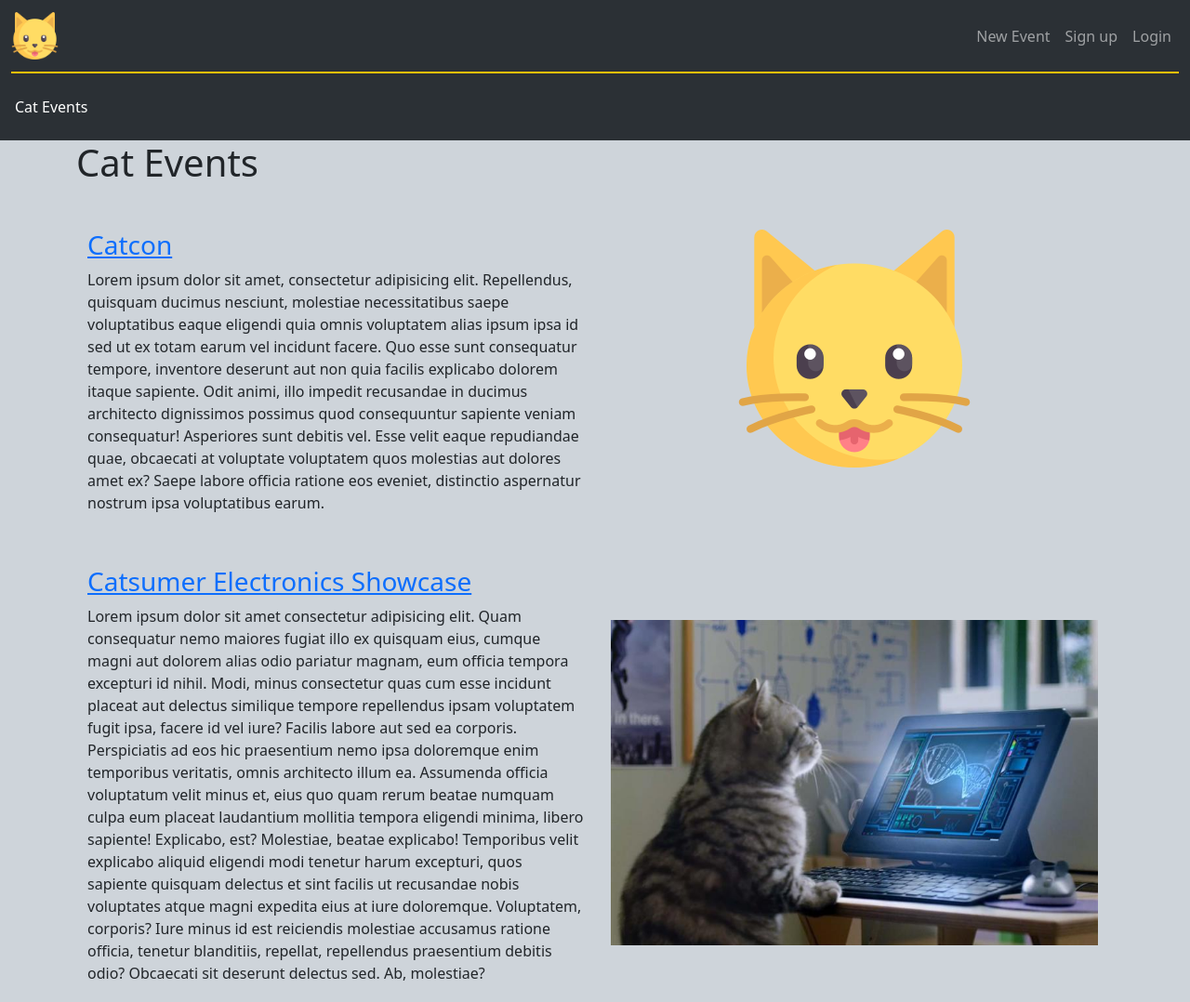
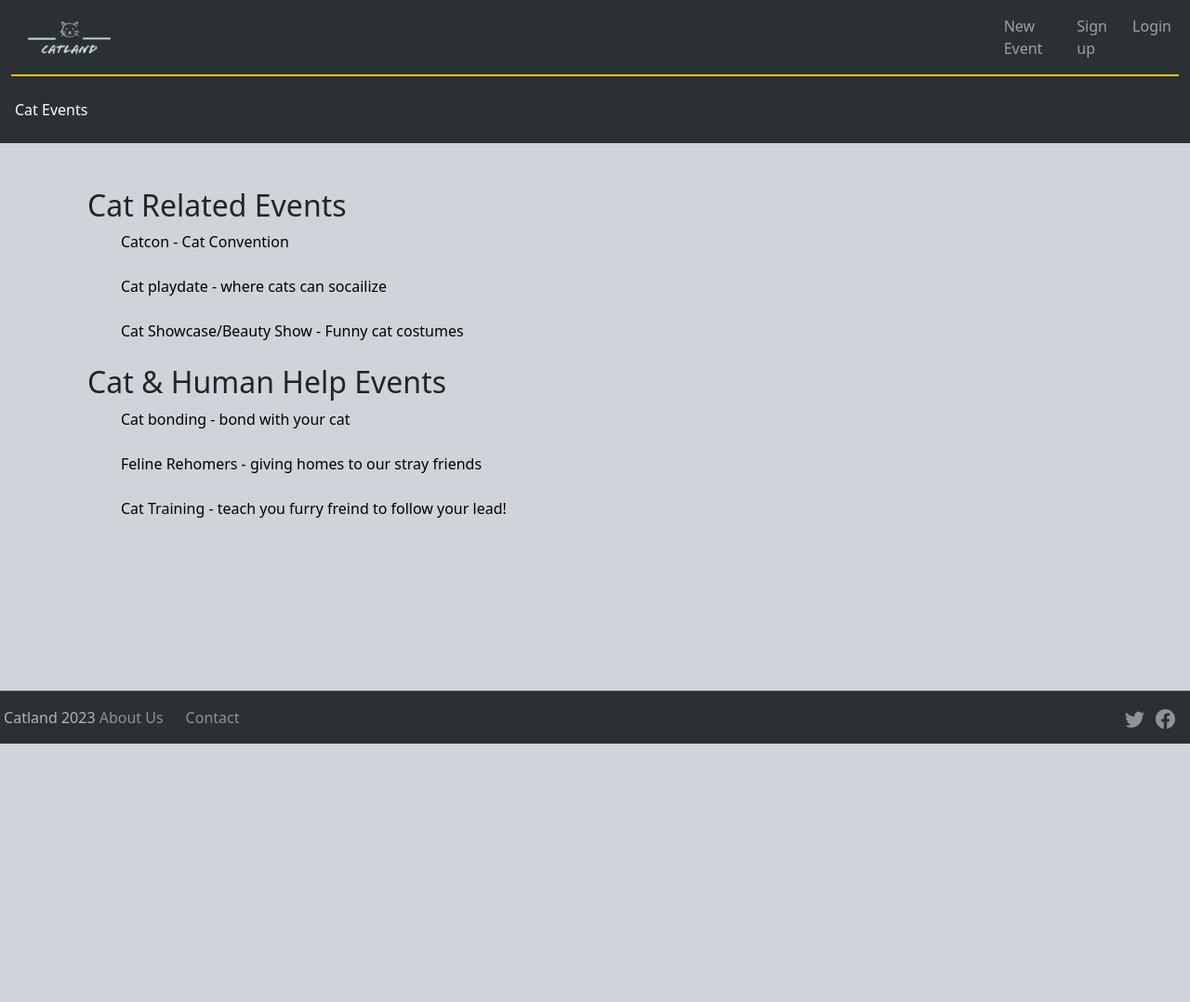
Before and after one commit to CesarCGuzman/ITIS-4166-Project-1, a plain HTML site: page events.html in a window 1280 px wide. Shown: the top 1078 px of the page at 93% size. After the commit the page ends 800 px from the top, so only its background shows below. Drawn offline with nearby package versions, Linux system fonts and the light colour scheme.

Commit message:
New logo, changed spacing, and some finishing touches at for part/project1

```diff
--- a/events.html
+++ b/events.html
@@ -12,7 +12,7 @@
 <body class="bg-dark-subtle">
     <nav class="navbar navbar-expand-lg bg-body-tertiary" data-bs-theme="dark">
         <div class="container-fluid">
-            <a class="navbar-brand" href="index.html"><img src="/images/cat.png" alt="" class="nav-img-fluid"></a>
+            <a class="navbar-brand py-0" href="index.html"><img src="/images/catland-logos_transparent.png" alt="" class="nav-img-fluid"></a>
             <button class="navbar-toggler" type="button" data-bs-toggle="collapse" data-bs-target="#navbarText" aria-controls="navbarText" aria-expanded="false" aria-label="Toggle navigation">
                 <span class="navbar-toggler-icon"></span>
             </button>
@@ -46,51 +46,46 @@
 
     <!--Body-->
     <div class="container">
-        <h1>Cat Events</h1>
-        <div class="container mt-5">
-            <div class="row mb-n5 events-row-1">
-                <div class="col">
-                    <a href="event_detail.html"><h3>Catcon</h3></a>
-                    <p>Lorem ipsum dolor sit amet, consectetur adipisicing elit. Repellendus,
-                        quisquam ducimus nesciunt, molestiae necessitatibus saepe voluptatibus
-                        eaque eligendi quia omnis voluptatem alias ipsum ipsa id sed ut ex totam
-                        earum vel incidunt facere. Quo esse sunt consequatur tempore, inventore
-                        deserunt aut non quia facilis explicabo dolorem itaque sapiente. Odit animi,
-                        illo impedit recusandae in ducimus architecto dignissimos possimus quod
-                        consequuntur sapiente veniam consequatur! Asperiores sunt debitis vel. Esse
-                        velit eaque repudiandae quae, obcaecati at voluptate voluptatem quos molestias
-                        aut dolores amet ex? Saepe labore officia ratione eos eveniet, distinctio
-                        aspernatur nostrum ipsa voluptatibus earum.
-                    </p>
-                </div>
-                <div class="col d-flex justify-content-center">
-                    <img src="/images/cat.png" alt="" class="event-img-1">
+        <div class="container-fluid mt-5">
+            <div class="row events-row-1">
+                <h2>Cat Related Events</h2>
+                <div class="conatiner ps-5">
+                    <ul class="list-unstyled">
+                        <li class="mb-4">
+                            <a href="event_detail.html" class="text-decoration-none text-black">Catcon - Cat Convention</a>
+                        </li>
+                        <li class="mb-4">
+                            <a href="event_detail.html" class="text-decoration-none text-black">Cat playdate - where cats can socailize</a>
+                        </li>
+                        <li class="mb-4">
+                            <a href="event_detail.html" class="text-decoration-none text-black">Cat Showcase/Beauty Show - Funny cat costumes</a>
+                        </li>
+                    </ul>
                 </div>
             </div>
+
+
             <div class="row">
-                <div class="col">
-                    <a href="event_detail.html"><h3>Catsumer Electronics Showcase</h3></a>
-                    <p>Lorem ipsum dolor sit amet consectetur adipisicing elit.
-                        Quam consequatur nemo maiores fugiat illo ex quisquam eius,
-                        cumque magni aut dolorem alias odio pariatur magnam, eum officia tempora excepturi id nihil.
-                        Modi, minus consectetur quas cum esse incidunt placeat aut delectus similique tempore repellendus ipsam voluptatem fugit ipsa,
-                        facere id vel iure? Facilis labore aut sed ea corporis. Perspiciatis ad eos hic praesentium nemo ipsa doloremque enim temporibus
-                        veritatis, omnis architecto illum ea. Assumenda officia voluptatum velit minus et, eius quo quam rerum beatae numquam culpa eum
-                        placeat laudantium mollitia tempora eligendi minima, libero sapiente! Explicabo, est? Molestiae, beatae explicabo! Temporibus velit
-                        explicabo aliquid eligendi modi tenetur harum excepturi, quos sapiente quisquam delectus et sint facilis ut recusandae nobis
-                        voluptates atque magni expedita eius at iure doloremque. Voluptatem, corporis? Iure minus id est reiciendis molestiae accusamus
-                        ratione officia, tenetur blanditiis, repellat, repellendus praesentium debitis odio? Obcaecati sit deserunt delectus sed. Ab, molestiae?
-                    </p>
-                </div>
-                <div class="col d-flex justify-content-center align-items-center">
-                    <img src="/images/cat-computer.jpg" alt="" class="img-fluid event-img-2">
+                <h2>Cat & Human Help Events</h2>
+                <div class="container ps-5">
+                    <ul class="list-unstyled">
+                        <li class="mb-4">
+                            <a href="event_detail.html" class="text-decoration-none text-black">Cat bonding - bond with your cat</a>
+                        </li>
+                        <li class="mb-4">
+                            <a href="event_detail.html" class="text-decoration-none text-black">Feline Rehomers - giving homes to our stray friends</a>
+                        </li>
+                        <li class="mb-4">
+                            <a href="event_detail.html" class="text-decoration-none text-black">Cat Training - teach you furry freind to follow your lead!</a>
+                        </li>
+                    </ul>
                 </div>
             </div>
 
         </div>
     </div>
 
-    <footer class="d-flex flex-wrap justify-content-between align-items-center py-3 my-4 border-top bg-body-tertiary mb-0 ms-0" data-bs-theme="dark">
+    <footer class="d-flex flex-wrap py-3 my-4 border-top bg-body-tertiary mb-0 ms-0 mt-0 fixed-bottom" data-bs-theme="dark">
         <p class="col-sm-1 mb-0 text-muted text-center">Catland 2023</p>
         <a href="#" class="me-4 footer-link">About Us</a>
         <a href="#" class="footer-link">Contact</a>
--- a/styles.css
+++ b/styles.css
@@ -6,6 +6,7 @@ html {
 body {
   padding: 0;
   margin: 0;
+  height: 100%;
 }
 
 footer {
@@ -27,20 +28,12 @@ footer {
 }
 
 .nav-img-fluid {
-  max-width: 10%;
+  max-width: 12%;
   height: inherit;
 }
 
-.event-img-1 {
-  max-width: inherit;
-  max-height: 50%;
-}
 
 .event-img-2 {
   max-width: inherit;
   max-height: 75%;
 }
-
-.events-row-1 {
-  margin-bottom: -150px;
-}
```
Also changed, not shown: event_detail.html (+16 -5 lines), index.html (+1 -1 lines), new_event.html (+35 -28 lines), signup.html (+1 -1 lines), images/cat.png (deleted), images/catland-logos_transparent.png (added).
